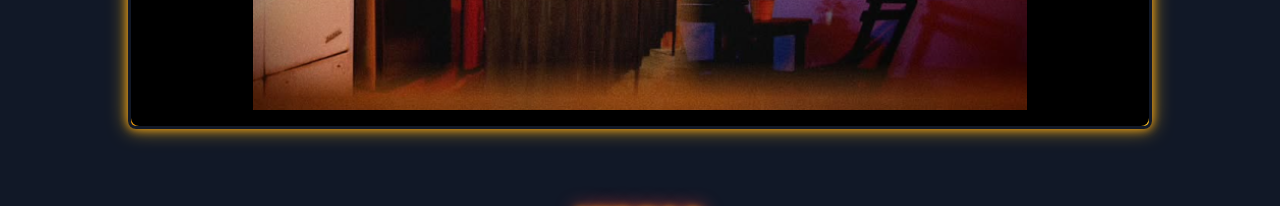
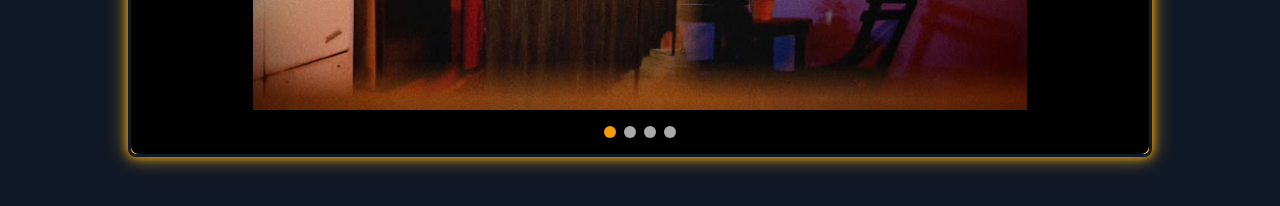
Before and after one commit to Covacha-Sala/covachaWeb, a plain HTML site: page index.html in a window 1280 px wide. Shown: the part 2160-2366 px from the top of the page. Drawn offline with nearby package versions, Linux system fonts and the light colour scheme.

Commit message:
agregando dots carrucel

```diff
--- a/css/style.css
+++ b/css/style.css
@@ -98,6 +98,20 @@
         border-radius: 0.5rem;
         }
 
+        /* Dots */
+        #carousel-dots button {
+        width: 12px;
+        height: 12px;
+        border-radius: 50%;
+        background-color: #aaa;
+        border: none;
+        cursor: pointer;
+        transition: background-color 0.3s;
+        }
+        #carousel-dots button.active {
+        background-color: #f59e0b; /* amber-500 */
+        }
+
         /* Ajuste de Carrusel para pantallas medianas/grandes (desktop) */
         @media (min-width: 768px) {
              .carousel-item {
--- a/index.html
+++ b/index.html
@@ -140,6 +140,8 @@
                     <button id="next" class="absolute top-1/2 right-4 -translate-y-1/2 bg-amber-500 text-black px-3 py-2 rounded-full hover:bg-amber-400">
                     ›
                     </button>
+                    <!-- Dots -->
+                    <div id="carousel-dots" class="flex justify-center mt-4 space-x-2"></div>
                 </div>
             </div>
         </section>
--- a/js/script.js
+++ b/js/script.js
@@ -36,6 +36,20 @@ document.addEventListener("DOMContentLoaded", () => {
   const total = items.length;
   let currentIndex = 0;
   let autoplayInterval;
+
+    const dotsContainer = document.getElementById("carousel-dots");
+
+  // Crear dots dinámicamente
+  items.forEach((_, i) => {
+    const dot = document.createElement("button");
+    if (i === 0) dot.classList.add("active");
+    dot.addEventListener("click", () => {
+      currentIndex = i;
+      showSlide(currentIndex);
+      updateDots();
+    });
+    dotsContainer.appendChild(dot);
+  });
 
   function showSlide(i) {
     // mover el carrusel al slide correspondiente
```
